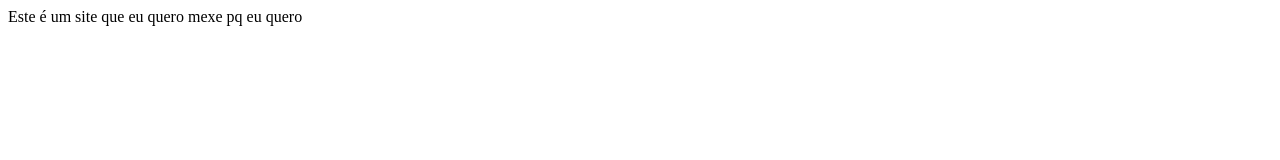
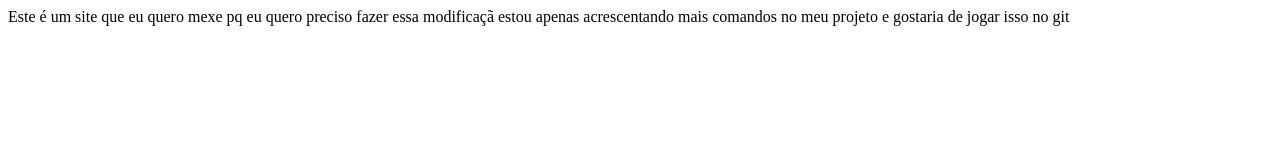
Before and after one commit to eder1fabian/aula_git, a plain HTML site: page index.html in a window 1280 px wide. Drawn offline with Linux system fonts and the light colour scheme.

Commit message:
mais teste

```diff
--- a/app.js
+++ b/app.js
@@ -0,0 +1 @@
+console.log('ola mundo');
--- a/index.html
+++ b/index.html
@@ -7,5 +7,8 @@
 <body>
     Este é um site que eu quero mexe
     pq eu quero
+    preciso fazer essa modificaçã
+
+    estou apenas acrescentando mais comandos no meu projeto e gostaria de jogar isso no git
 </body>
 </html>
```
Also changed, not shown: 1 other file.
